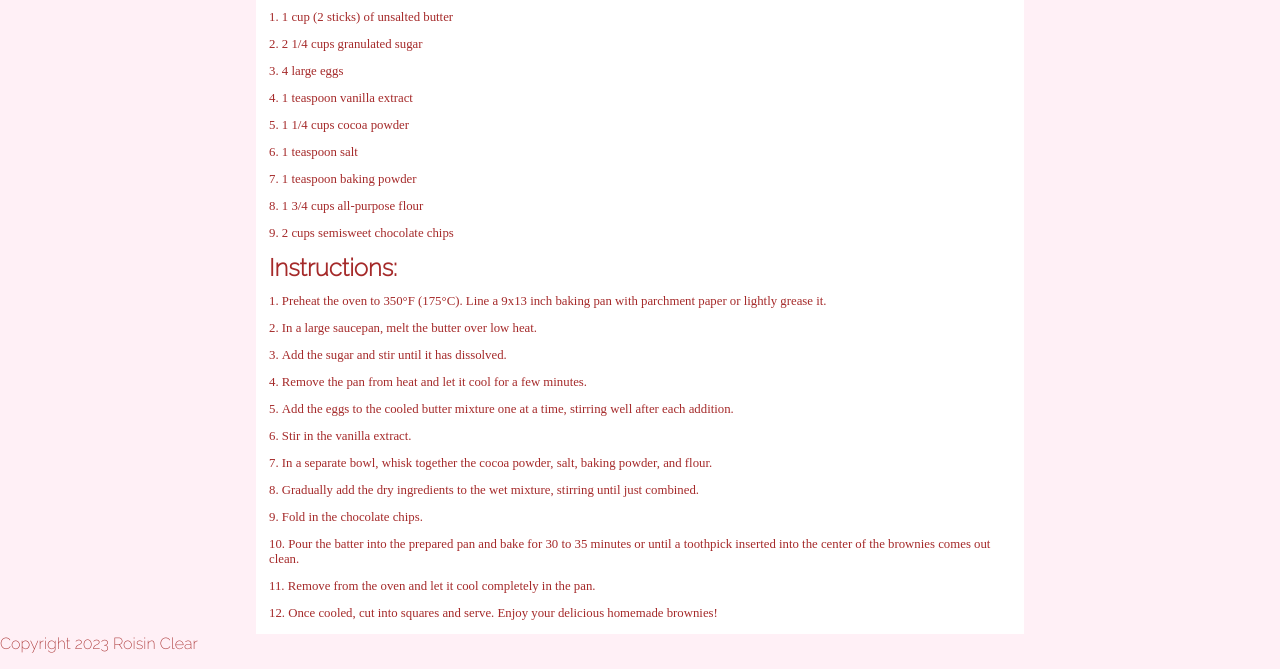
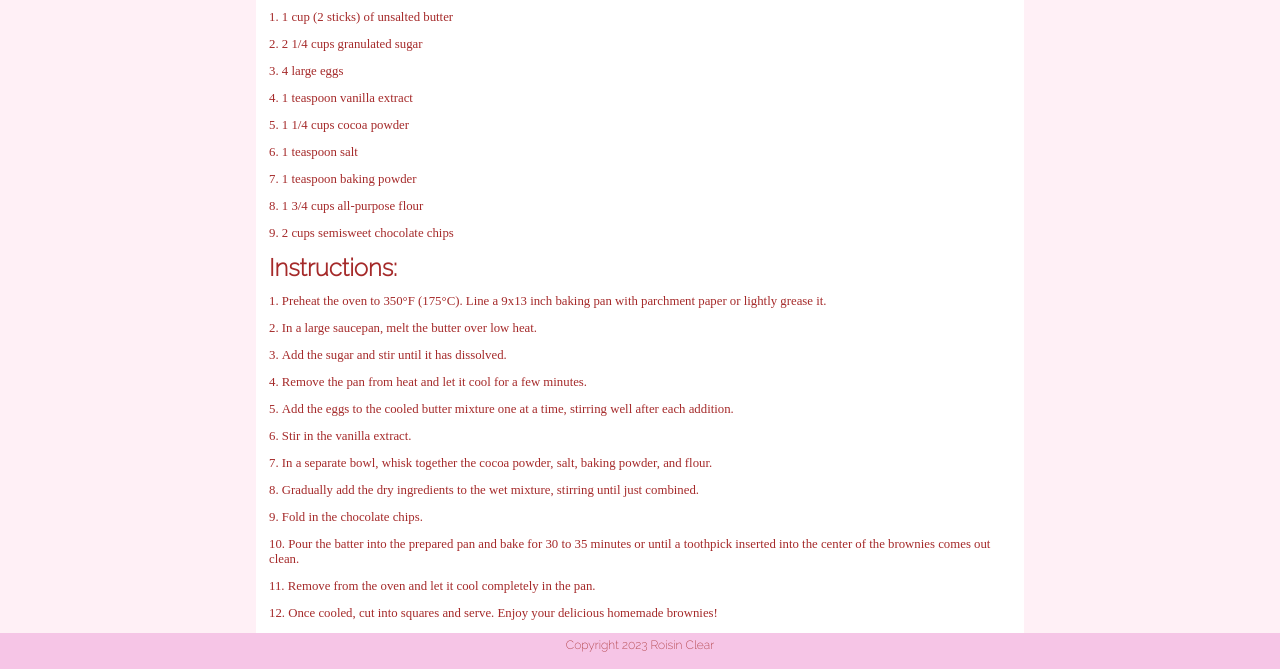
Before and after one commit to roisinclear/rosierecipes, a Jekyll site: the page built from _recipes/quick-homemade-brownies.md, in a window 1280 px wide and 1400 px high, scrolled down 184 px. Shown: the part 731-1400 px from the top of the window. Built offline with Jekyll 4.4.1, drawn with Linux system fonts in a browser that asks for light colours; some web fonts are replaced.

Commit message:
Update recipes.css

```diff
--- a/styles/recipes.css
+++ b/styles/recipes.css
@@ -17,8 +17,9 @@ font-family: "Didot" , serif;
 /* the rest is up to you */
 body {
   background-color: rgb(255, 240, 246);
- font-family: 'Raleway', sans-serif;
+ font-family:'Raleway', sans-serif;
   padding-top: 70px;
+  padding-bottom: 15px;
   color: brown;
 }
 
@@ -41,7 +42,6 @@ header h1 {
   display:none;
 }
 
-{}
 @media screen and (max-width:700px) {
   nav {
     margin: 0;
@@ -56,13 +56,94 @@ header h1 {
   }
   body { background-color:rgb(246, 197, 230);
 }
-p: has; (img) {
+p:has(img) {
   float:none;
   width:100%;
-  padding; 10px;
+  padding: 10px;
   margin-left: 0;
 }
 }
+
+
+
+
+h1 {
+
+  font-family: 'Gloock', serif;
+color:rgb(160, 52, 106);
+margin-bottom:12px;
+
+}
+
+h2
+{font-family: 'Segoe UI', Tahoma, Geneva, Verdana, sans-serif
+  color:rgb(255, 133, 204);
+  margin: 0 0 12px 0;
+
+}
+
+p {
+  color: brown;
+  margin-bottom:1em;
+}
+
+  main {
+  width:60%;
+  max-width:850px;
+  border:1px solid rgb(255, 255, 255);
+  padding: 0 12px;
+  margin:0 auto;
+  background-color: rgb(255, 255, 255);
+  padding-bottom: 5%;
+}
+.recipe-teaser{
+  border: 1px solid rgb(62, 14, 1);
+  padding: 1em;
+  flex-basis: 300px;
+  flex-grow: 1;
+  margin: 1em;
+}
+
+.list{
+  display:flex;
+  flex-wrap:wrap;
+  justify-content: space-between;
+}
+footer{text-align: center;
+  background-color:rgb(246, 197, 230);
+  padding: 5px;
+  color: brown (251, 221, 166);
+  bottom:0;
+  width:100%;
+  position: fixed;
+  font-family: 'Raleway', sans-serif;
+  font-size: 12px;}
+img {
+width:100%;
+/* float:right; */
+}
+
+ul{
+margin-left: 40px;
+/*column-rule: 1px solid blue;*/
+}
+li{
+  font-size:.8em;
+  font-family: 'Gloock', serif;
+  margin-bottom:12px;
+  list-style-position:inside;
+}
+.caption{
+  font-size:12px;
+  float:right;
+width:60%;
+}
+
+a:link    { color: rgb(211, 43, 96); text-decoration: none; }
+a:visited { color: rgb(211, 43, 96); text-decoration: none; }
+a:hover   { color: rgb(211, 43, 96); text-decoration: none; }
+a:active  { color: rgb(211, 43, 96); text-decoration: none; }
+
 
 
 
```
